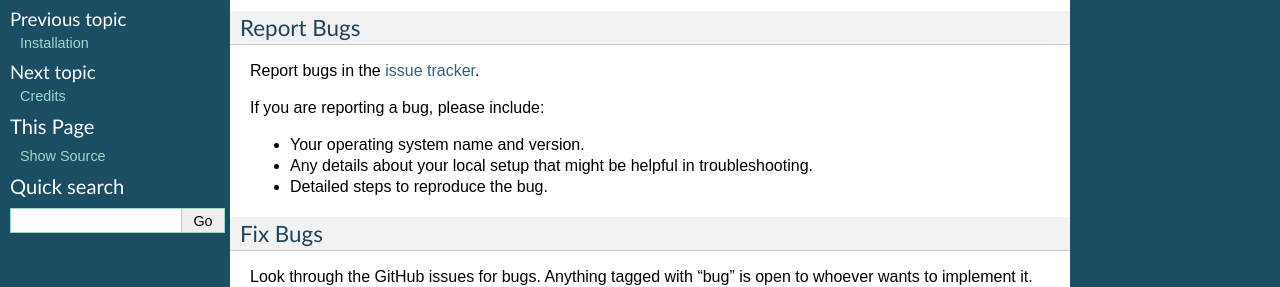
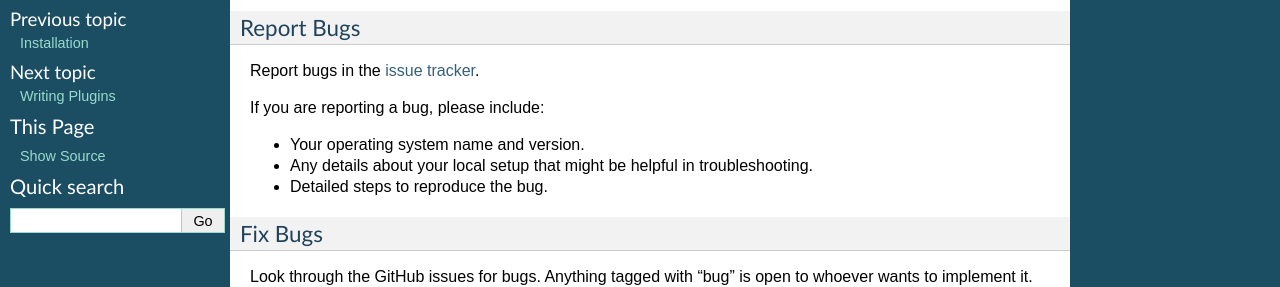
Before and after one commit to mozilla/spicedham, a Sphinx documentation site: the page built from docs/contributing.rst, in a window 1280 px wide. Shown: the part 236-523 px from the top of the page. Built offline with Sphinx 7.4.7, drawn with Linux system fonts in a browser that asks for light colours; pages that are not in the unit, such as notebooks, are missing from menus.

Commit message:
Remove usage, add writing_plugins
Also add the project name.

```diff
--- a/docs/index.rst
+++ b/docs/index.rst
@@ -13,8 +13,8 @@ Contents:
 
    readme
    installation
-   usage
    contributing
+   writing_plugins
    authors
    history
 
```
Also changed, not shown: other parts of docs/index.rst (+1 -1 lines).
